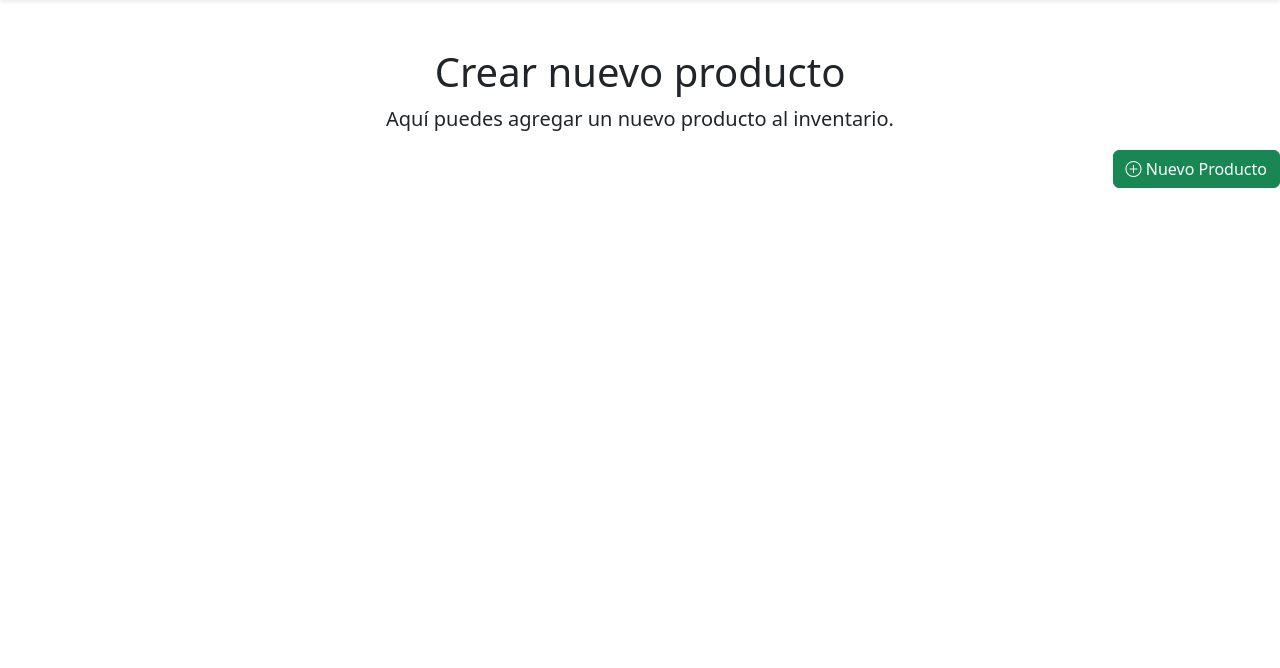
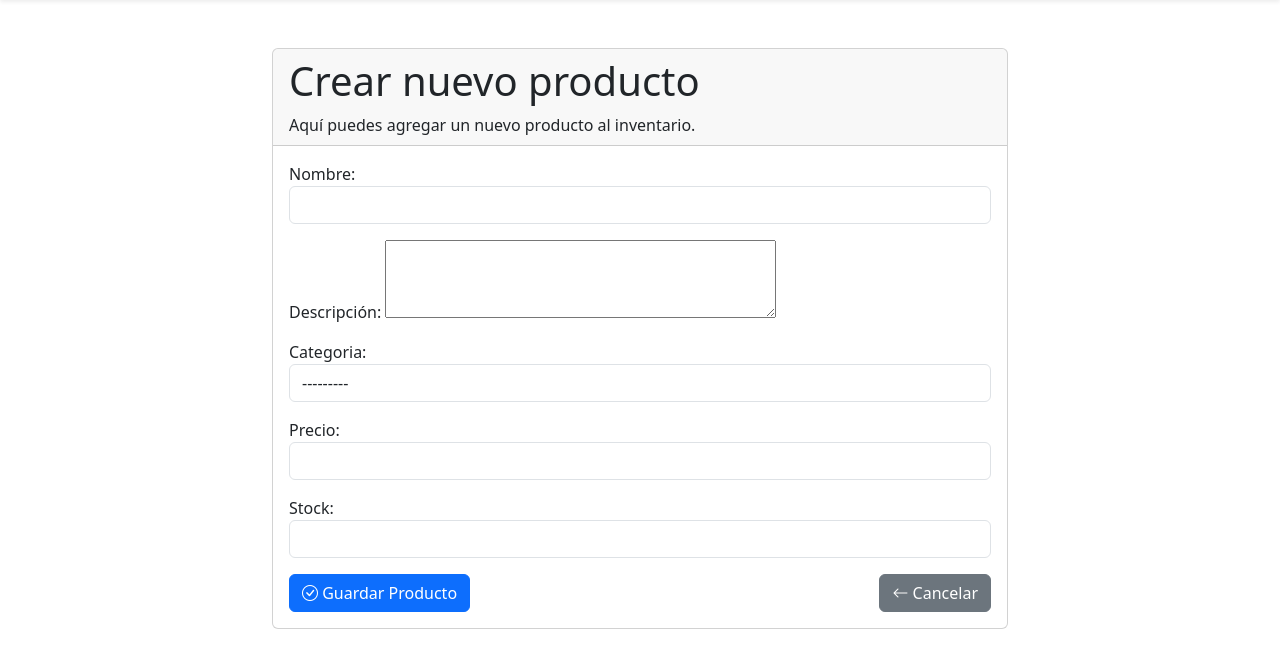
Before and after one commit to Angel1819/sistema-inventario-ev3, a Django app: page /inventario/crear_producto/ in a window 1280 px wide. Shown: the part 56-724 px from the top of the page. Run offline with Django 5.2, Linux system fonts and the light colour scheme; data comes from the database, SQL or seed files in the repository; some libraries are stand-ins or nearby versions.

Commit message:
Implementar formulario de creación de productos con personalizaciones y navegación

```diff
--- /dev/null
+++ b/inventario/forms.py
@@ -0,0 +1,20 @@
+from django import forms
+from .models import Producto, Categoria
+
+class ProductoForm(forms.ModelForm):
+    # Personalizaciones opcionales para mejor UX
+    descripcion = forms.CharField(
+        widget=forms.Textarea(attrs={'rows': 3}),
+        label='Descripción',
+        required=False
+    )
+
+    class Meta:
+        model = Producto
+        fields = ['nombre', 'descripcion', 'categoria', 'precio', 'stock']
+        widgets = {
+            'nombre': forms.TextInput(attrs={'class': 'form-control'}),
+            'categoria': forms.Select(attrs={'class': 'form-control'}),
+            'precio': forms.NumberInput(attrs={'class': 'form-control', 'step': '0.01'}),
+            'stock': forms.NumberInput(attrs={'class': 'form-control'}),
+        }
--- a/inventario/templates/inventario/crear_producto.html
+++ b/inventario/templates/inventario/crear_producto.html
@@ -1,20 +1,33 @@
 {% extends "sistemainventario/base.html" %}
+{% load crispy_forms_tags %}
 
 {% block content %}
 
-<div class="text-center mt-5">
-        <h1>Crear nuevo producto</h1>
-        <p class="lead">
-            Aquí puedes agregar un nuevo producto al inventario.
-        </p>
-      </div>
+<div class="container mt-5">
+    <div class="row justify-content-center">
+        <div class="col-md-8">
+            <div class="card">
+                <div class="card-header">
+                    <h1 class="card-title">Crear nuevo producto</h1>
+                    <p class="card-text">Aquí puedes agregar un nuevo producto al inventario.</p>
+                </div>
+                <div class="card-body">
+                    <form method="post">
+                        {% csrf_token %}
+                        {{ form|crispy }}
+                        <div class="d-flex justify-content-between mt-3">
+                            <button type="submit" class="btn btn-primary">
+                                <i class="bi bi-check-circle"></i> Guardar Producto
+                            </button>
+                            <a href="{% url 'inventario_home' %}" class="btn btn-secondary">
+                                <i class="bi bi-arrow-left"></i> Cancelar
+                            </a>
+                        </div>
+                    </form>
+                </div>
+            </div>
+        </div>
     </div>
-
-    <!-- Botón para registrar una nueva playa -->
-    <div class="mb-3 text-end">
-        <a href="{% url "crear_producto" %}" class="btn btn-success">
-            <i class="bi bi-plus-circle"></i> Nuevo Producto
-        </a>
-    </div>
+</div>
 
 {% endblock content %}
--- a/inventario/views.py
+++ b/inventario/views.py
@@ -1,5 +1,6 @@
-from django.shortcuts import render
+from django.shortcuts import render, redirect
 from .models import Producto, Categoria
+from .forms import ProductoForm
 
 # Create your views here.
 def inventario_home(request):
@@ -13,4 +14,14 @@ def inventario_home(request):
         })
 
 def crear_producto(request):
-    return render(request, 'inventario/crear_producto.html')
+    if request.method == 'POST':
+        form = ProductoForm(request.POST)
+        if form.is_valid():
+            form.save()
+            return redirect('inventario_home')
+    else:
+        form = ProductoForm()
+
+    return render(request, 'inventario/crear_producto.html', {
+        'form': form
+    })
```
Also changed, not shown: inventario/templates/inventario/inventario_home.html (+7 -1 lines).
